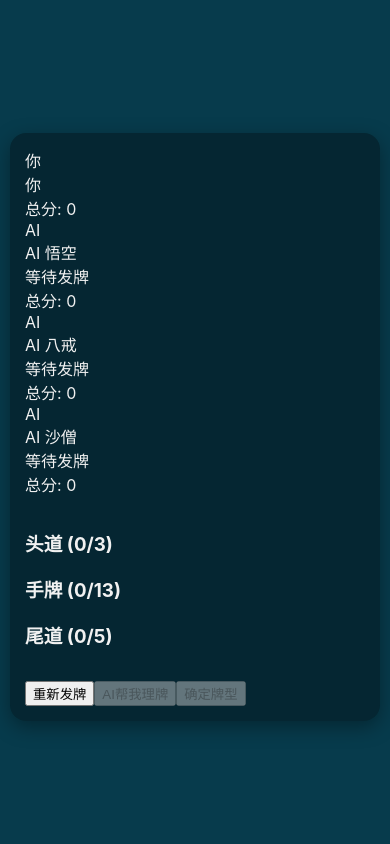
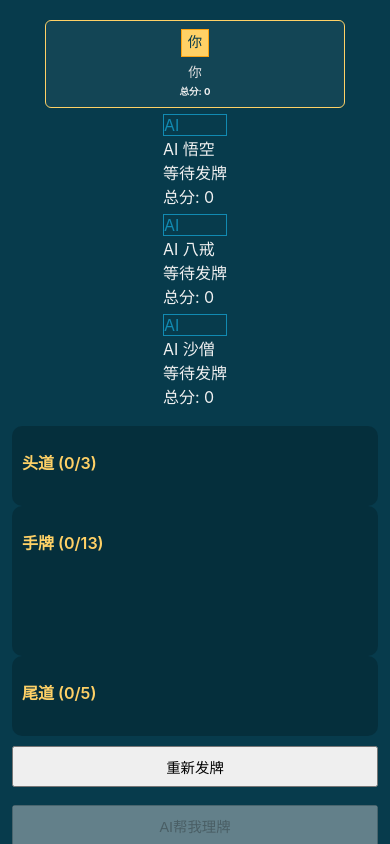
Before and after one commit to wen952555/sss, a React (Create React App) app in the folder frontend/: page / in a window 390 px wide. Built offline with nearby package versions, Linux system fonts and the light colour scheme.

Commit message:
Update App.css

```diff
--- a/frontend/src/App.css
+++ b/frontend/src/App.css
@@ -1,160 +1,155 @@
 /* frontend/src/App.css */
 
 /* --- 全局与基础布局 --- */
-body, html { height: 100%; margin: 0; } /* 确保html和body占满屏幕 */
+body, html { height: 100%; margin: 0; overflow-x: hidden; /* 防止水平滚动条 */ }
 body { font-family: -apple-system, BlinkMacSystemFont, 'Segoe UI', Roboto, ऑक्सीजन, Ubuntu, Cantarell, 'Fira Sans', 'Droid Sans', 'Helvetica Neue', sans-serif; -webkit-font-smoothing: antialiased; -moz-osx-font-smoothing: grayscale; background-color: #073b4c; color: #f1f1f1; box-sizing: border-box; }
 *, *::before, *::after { box-sizing: inherit; }
 
-/* App 容器，现在也需要占满高度以支持视图切换 */
 .app-container {
+  display: flex; /* 用于在主游戏视图和比牌视图之间切换时，让子元素占满 */
+  flex-direction: column;
+  width: 100%;
+  min-height: 100vh;
+  /* padding 由子视图控制 */
+}
+
+/* 主游戏视图容器 (包含5个横幅) */
+.game-view-active {
   display: flex;
   flex-direction: column;
-  align-items: center;
-  justify-content: center; /* 尝试居中内容，特别是当只有一个视图时 */
+  align-items: center; /* 横幅内容块居中 */
   width: 100%;
-  min-height: 100vh; /* 确保占满视口高度 */
-  padding: 15px;
-  transition: background-color 0.5s ease; /* 背景过渡（如果切换视图时背景变化） */
+  min-height: 100vh;
+  padding: 15px; /* 页面边距 */
+  gap: 15px; /* 横幅之间的间距 */
 }
 
-/* 主游戏视图容器 (包裹牌桌) */
-.game-view-container {
-  display: flex;
-  flex-direction: column;
-  align-items: center;
+/* 通用横幅区域样式 */
+.banner-section {
   width: 100%;
-  /* 其他需要的样式，例如最大宽度等 */
+  max-width: 900px; /* 所有横幅的最大宽度，保持一致 */
+  background-color: rgba(0, 0, 0, 0.25); /* 给每个横幅一个轻微的背景区分 */
+  border-radius: 12px;
+  padding: 15px;
+  box-shadow: 0 3px 8px rgba(0,0,0,0.1);
 }
 
-
-/* --- 顶部玩家状态横幅 (紧凑显示，样式保持不变) --- */
-/* ... (TopBanner, player-banner-item 等样式从上一版本复制过来，确保它们是正确的) ... */
-
-/* --- 游戏板 (现在是主要的游戏区域容器) --- */
-.game-board {
-  display: flex;
-  flex-direction: column;
-  gap: 20px;
-  padding: 20px;
-  background-color: rgba(0, 0, 0, 0.35);
-  border-radius: 16px;
-  box-shadow: 0 6px 20px rgba(0,0,0,0.35);
-  width: 100%;
-  max-width: 850px;
-  margin-top: 0; /* 因为现在是主视图的一部分，可能不再需要上边距 */
+/* 横幅1: 玩家状态显示区 (TopBanner 的容器) */
+.player-status-banner-section {
+  /* TopBanner 内部已经有 flex 布局 */
+  padding: 10px; /* 可以微调内边距 */
 }
-/* ... (hand-lanes-container, hand-area, card 等牌桌相关样式保持不变) ... */
+/* TopBanner 内部的 .player-banner-item 样式可以沿用之前的紧凑版本 */
+.top-banner-container { display: flex; justify-content: space-around; align-items: stretch; width: 100%; gap: 8px; background-color:transparent; padding:0; box-shadow:none; border-radius:0; margin:0;}
+.player-banner-item { flex: 1 1 23%; min-width: 130px; max-width: 190px; padding: 8px; border-radius: 6px; border: 1px solid rgba(255, 255, 255, 0.1); display: flex; flex-direction: column; align-items: center; text-align: center; background-color: rgba(255, 255, 255, 0.05); transition: all 0.3s ease; }
+.human-player-banner-item { border-color: #ffd166; }
+.ai-player-display.arranged { border-color: #06d6a0; }
+.ai-player-display.thinking { border-color: #ffd166; /* animation: pulse-border 1.5s infinite; */ } /* pulse 动画可以保留 */
+.player-avatar-banner { width: 28px; height: 28px; font-size: 0.9em; margin-bottom: 4px; }
+.human-player-avatar { background-color: #ffd166; color: #073b4c; border: 1px solid #fca311;}
+.ai-player-avatar { background-color: #073b4c; color: #118ab2; border: 1px solid #118ab2;}
+.player-name-banner { font-weight: 500; font-size: 0.85em; color: #e0e0e0; margin-bottom: 2px; white-space: nowrap; overflow: hidden; text-overflow: ellipsis; max-width: 100%;}
+.human-player-name { color: #fff; }
+.player-status-banner { font-size: 0.65em; color: #9eadba; margin-bottom: 3px; min-height: 0.9em; }
+.player-score-container-banner { margin-top: auto; font-size: 0.75em; width: 100%;}
+.player-total-score-banner, .player-round-score-banner { display: block; padding: 1px 0; margin: 0; white-space: nowrap; }
+.player-total-score-banner { font-weight: bold; font-size:0.8em; }
+.player-round-score-banner { font-size: 0.7em; opacity: 0.7; }
+.positive { color: #06d6a0; }
+.negative { color: #ef476f; }
 
 
-/* --- 比牌视图容器 (替换之前的 modal-overlay) --- */
+/* 横幅2,3,4: 牌道区域 (HandArea 的容器) */
+.hand-lane-banner-section {
+  /* background-color: rgba(0,0,0,0.3); */ /* 如果希望牌道背景与banner-section不同 */
+  padding: 10px; /* 调整内边距 */
+}
+/* .middle-lane 可以用来给手牌/中道区域一些特殊样式，如果需要 */
+
+/* HandArea 内部样式 (保持之前的，确保文字在牌道内，卡牌横向排列) */
+.hand-area { background-color: rgba(0, 0, 0, 0.2); padding: 12px; border-radius: 10px; display: flex; flex-direction: row; gap: 6px; transition: background-color 0.25s ease-in-out, box-shadow 0.25s ease; position: relative; align-items: center; min-height: 125px; /* 适应大卡牌 */ }
+.hand-info-internal { position: absolute; top: 8px; left: 10px; right: 10px; display: flex; justify-content: space-between; align-items: center; pointer-events: none; z-index: 1;}
+.hand-area-title-internal { color: #ffd166; font-weight: 600; font-size: 1em; }
+.hand-type-display-internal { font-size: 0.9em; color: #f1f1f1; background-color: rgba(0,0,0,0.6); padding: 3px 8px; border-radius: 4px; font-weight: 500; }
+.hand-area.allow-wrapping { flex-wrap: wrap; justify-content: center; padding-top: 40px; min-height: 240px; /* (大卡牌两行) */ align-items: flex-start; }
+.hand-area:not(.allow-wrapping) { flex-wrap: nowrap; justify-content: center; padding-top: 40px; }
+.hand-area.droppable-active { background-color: rgba(66, 153, 225, 0.3); }
+
+/* 卡牌样式 - 确保尺寸是您期望的较大尺寸 */
+.card { width: 70px; height: 98px; /* 或您期望的尺寸 */ border-radius: 5px; /* ...其他不变... */ }
+/* ... (CardComponent, Card 拖拽等样式保持不变) ... */
+
+
+/* 横幅5: 控制按钮区 */
+.controls-banner-section {
+  /* background-color: rgba(0,0,0,0.15); */ /* 轻微不同背景 */
+  padding: 10px;
+}
+.controls { display: flex; justify-content: center; gap: 15px; width: 100%; flex-wrap: wrap; padding-top: 0; /* 因为父元素有padding */ }
+.game-button { /* ... (保持不变) ... */ }
+.game-button.compare-all-button { /* ... (保持不变) ... */ margin-top: 10px; }
+
+
+/* --- 比牌视图容器 (全屏显示) --- */
 .comparison-view-container {
-  position: fixed; /* 或者 absolute 如果 app-container 是相对定位的根 */
-  top: 0;
-  left: 0;
-  width: 100%;
-  height: 100%;
-  background-color: #0a303c; /* 比牌视图的背景色 */
-  display: flex;
-  align-items: center;
-  justify-content: center;
-  padding: 20px;
-  z-index: 100; /* 确保在最上层 */
-  overflow-y: auto; /* 如果内容真的溢出，允许滚动 */
+  position: fixed; top: 0; left: 0; width: 100%; height: 100%;
+  background-color: #0a303c; /* 深色背景 */
+  display: flex; align-items: center; justify-content: center;
+  padding: 20px; z-index: 100; overflow-y: auto;
 }
+.comparison-modal-content { /* 比牌界面的核心内容区 */
+  background-color: rgba(12, 43, 53, 0.85);
+  padding: 25px; border-radius: 12px; box-shadow: 0 10px 30px rgba(0, 0, 0, 0.4);
+  position: relative; width: 100%; max-width: 800px; /* 最大宽度 */
+  /* height: auto; max-height: 90vh; overflow-y: auto; */ /* 允许内容决定高度，但有最大限制 */
+  display: flex; flex-direction: column; gap: 20px;
+}
+.modal-close-button.top-right-close { position: absolute; top: 10px; right: 15px; background: none; border: none; font-size: 2em; color: #aaa; cursor: pointer; line-height: 1; padding: 5px; }
+.modal-close-button.top-right-close:hover { color: #fff; }
+.comparison-modal-content h2 { text-align: center; color: #ffd166; margin-top: 0; margin-bottom: 20px; font-size: 1.6em; }
+.comparison-grid { display: grid; grid-template-columns: repeat(auto-fit, minmax(280px, 1fr)); gap: 15px; width: 100%; }
+.comparison-cell { background-color: rgba(255, 255, 255, 0.04); padding: 12px; border-radius: 8px; border: 1px solid rgba(255, 255, 255, 0.08); display: flex; flex-direction: column; min-height: 220px; /* 根据卡牌大小调整 */ }
+.comparison-cell.empty { /* ... */ }
+.human-player-cell { /* ... */ }
+.comparison-cell h4 { /* ... */ }
+.score-summary { /* ... */ }
+.comparison-hand-row { margin-bottom: 8px; }
+.comparison-hand-row strong { color: #89cff0; font-size: 0.9em; /* 增大一点 */ display: block; margin-bottom: 5px; }
+.mini-cards { display: flex; gap: 4px; flex-wrap: nowrap; justify-content: center; align-items: center; min-height: 65px; /* 根据新的卡牌大小调整 */ margin-bottom: 5px; }
+.comparison-cell .static-card { width: 48px; height: 67px; /* 保持或微调模态框卡牌大小 */ box-shadow: 1px 1px 2px rgba(0,0,0,0.2); border: 1px solid rgba(255,255,255,0.15); border-radius: 3px; }
+.shoot-info { /* ... */ }
+.modal-actions { text-align: center; margin-top: 20px; }
+.game-button.continue-game-button { /* ... (保持不变) ... */ }
 
-/* 比牌模态框内容区域 (现在是比牌视图的核心内容) */
-.comparison-modal-content { /* 这个类名仍然用于包裹比牌的实际内容 */
-  background-color: rgba(12, 43, 53, 0.8); /* 轻微透明背景 */
-  padding: 25px;
-  border-radius: 12px;
-  box-shadow: 0 10px 30px rgba(0, 0, 0, 0.4);
-  position: relative; /* 为了关闭按钮定位 */
-  width: 100%;
-  max-width: 800px; /* 比牌内容的最大宽度 */
-  /* max-height: 90vh; */ /* 不再需要 max-height，因为父容器会处理滚动 */
-  /* overflow-y: auto; */ /* 滚动由 .comparison-view-container 处理 */
-  border: 1px solid rgba(255, 255, 255, 0.15);
-  display: flex;
-  flex-direction: column; /* 标题、田字格、按钮垂直排列 */
-  gap: 20px; /* 各部分间距 */
-}
-
-.modal-close-button.top-right-close { /* 如果保留右上角关闭按钮 */
-  position: absolute;
-  top: 10px;
-  right: 15px;
-  /* ... (其他关闭按钮样式) ... */
-}
-
-.comparison-modal-content h2 { /* ... (保持不变) ... */ }
-
-.comparison-grid {
-  display: grid;
-  grid-template-columns: repeat(auto-fit, minmax(280px, 1fr)); /* 响应式列，最小280px */
-  /* 或者固定两列: grid-template-columns: 1fr 1fr; */
-  gap: 15px;
-  width: 100%;
-}
-
-.comparison-cell {
-  background-color: rgba(255, 255, 255, 0.04);
-  padding: 15px; /* 增加内边距以容纳更大的卡牌 */
-  border-radius: 8px;
-  border: 1px solid rgba(255, 255, 255, 0.08);
-  display: flex;
-  flex-direction: column;
-  min-height: 240px; /* 根据更大的卡牌调整最小高度 */
-}
-.comparison-cell.empty { /* ... (保持不变) ... */ }
-.human-player-cell { /* ... (保持不变) ... */ }
-.comparison-cell h4 { /* ... (保持不变) ... */ }
-.score-summary { /* ... (保持不变) ... */ }
-.comparison-hand-row { margin-bottom: 10px; /* 牌道行之间的间距 */ }
-.comparison-hand-row strong { /* ... (保持不变) ... */ }
-
-.mini-cards {
-  display: flex;
-  gap: 5px; /* 增大模态框中卡牌间距 */
-  flex-wrap: nowrap;
-  justify-content: center;
-  align-items: center;
-  min-height: 75px; /* 根据新的卡牌高度调整 */
-  margin-bottom: 5px;
-}
-
-/* 模态框中的静态卡牌 (增大尺寸) */
-.comparison-cell .static-card {
-  width: 52px;  /* 增大卡牌尺寸 */
-  height: 73px; /* 保持比例 */
-  box-shadow: 1px 1px 2px rgba(0,0,0,0.2);
-  border: 1px solid rgba(255,255,255,0.15);
-  border-radius: 4px; /* 匹配更大尺寸 */
-}
-/* ... (StaticCard占位符和错误文本样式也可能需要微调) ... */
-
-.shoot-info { /* ... (保持不变) ... */ }
-
-.modal-actions { text-align: center; margin-top: 20px; }
-.game-button.continue-game-button { /* “继续游戏”按钮特定样式 */
-    background-color: #06d6a0;
-    color: #073b4c;
-    font-weight: bold;
-    padding: 12px 28px;
-    font-size: 1.1em;
-}
-.game-button.continue-game-button:hover:not(:disabled) {
-    background-color: #05c08d;
-}
 
 /* --- 响应式调整 --- */
 @media (max-width: 768px) {
-  .app-container { padding: 10px; }
-  .game-board { max-width: 100%; padding: 15px; gap: 15px; margin-top: 10px; }
+  .app-container.game-view-active { padding: 10px; gap: 10px; } /* 减小主视图间距 */
+  .banner-section { padding: 10px; border-radius: 10px; }
+  .top-banner-container { flex-direction: row; flex-wrap: wrap; justify-content: center; gap: 6px; padding: 8px; max-width: 100%; margin-bottom: 10px; }
+  .player-banner-item { flex-basis: calc(50% - 4px); min-width: 120px; }
+  .game-board { max-width: 100%; padding: 12px; gap: 15px; margin-top: 0;}
+  .hand-lanes-container { gap: 12px; }
+  .hand-area { padding: 10px; min-height: 105px; /* 针对70px卡牌 */ }
+  .hand-area.allow-wrapping { min-height: 200px; /* (98*2 + gap) + 文字 */ }
+  .card { width: 60px; height: 84px; } /* 缩小卡牌 */
+  .controls { gap: 10px; padding-top: 10px; }
+  .controls .game-button { width: calc(33.33% - 8px); font-size: 0.9em; padding: 8px 10px; }
+  .game-button.compare-all-button { width: calc(100% - 16px); margin-left:8px; margin-right:8px; font-size: 1em; }
+
   .comparison-view-container { padding: 10px; }
   .comparison-modal-content { max-width: 100%; padding: 15px; }
-  .comparison-grid { grid-template-columns: 1fr; } /* 单列 */
-  .comparison-cell { min-height: auto; /* 单列时高度自适应 */ padding: 10px; }
-  .comparison-cell .static-card { width: 42px; height: 59px; } /* 响应式调整模态框卡牌 */
-  /* ... (其他响应式调整，如顶部横幅) ... */
+  .comparison-grid { grid-template-columns: 1fr; }
+  .comparison-cell .static-card { width: 40px; height: 56px; }
 }
-/* ... (更小屏幕的响应式调整) ... */
+@media (max-width: 480px) {
+  .top-banner-container { flex-direction: column; align-items: center; }
+  .player-banner-item { width: 90%; max-width: 300px; }
+  .card { width: 48px; height: 67px; }
+  .hand-area { min-height: 80px; }
+  .hand-area.allow-wrapping { min-height: 150px; }
+  .controls { flex-direction: column; align-items: stretch; }
+  .controls .game-button { width: 100%; margin-bottom: 8px; }
+  .game-button.compare-all-button { width: 100%; }
+  .comparison-cell .static-card { width: 36px; height: 50px; }
+}
```
